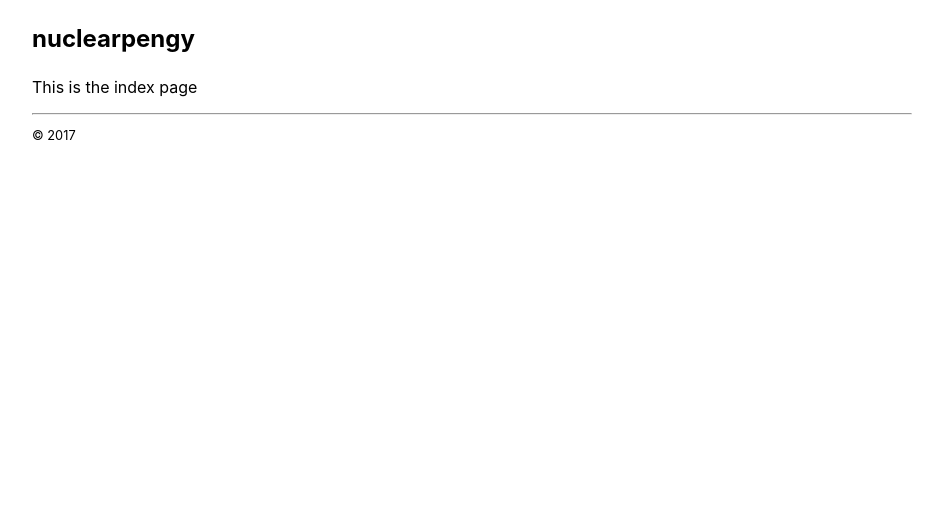
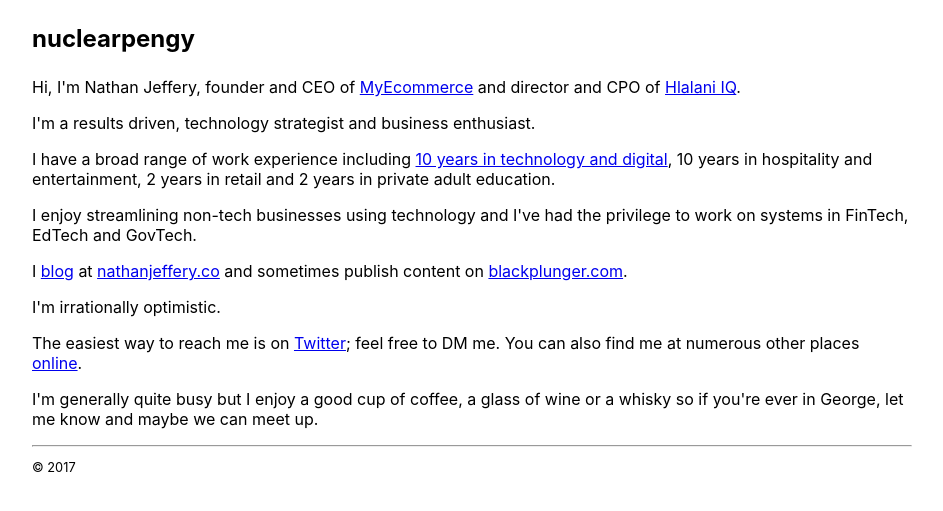
Before and after one commit to nuclearpengy/nuclearpengy.github.io, a Jekyll site: the page built from index.md, in a window 1280 px wide. Shown: the top 511 px of the page, without its empty margins (168-1111 px from the left). Built offline with Jekyll 4.4.1, drawn with Linux system fonts in a browser that asks for light colours.

Commit message:
Update index.md

```diff
--- a/index.md
+++ b/index.md
@@ -3,6 +3,12 @@ layout: default
 title: nuclearpengy - Nathan Jeffery
 ---
 
-# nuclearpengy
-
-This is the index page
+<h1>nuclearpengy</h1>
+<p>Hi, I'm Nathan Jeffery, founder and CEO of <a href="https://myecommerce.codes" target="_blank">MyEcommerce</a> and director and CPO of <a href="https://hlalani.co.za" target="_blank">Hlalani IQ</a>.</p>
+<p>I'm a results driven, technology strategist and business enthusiast.</p>
+<p>I have a broad range of work experience including <a href="https://nathanjeffery.co/2014/10/12/ten-years-on-the-web/" target="_blank">10 years in technology and digital</a>, 10 years in hospitality and entertainment, 2 years in retail and 2 years in private adult education.</p>
+<p>I enjoy streamlining non-tech businesses using technology and I've had the privilege to work on systems in FinTech, EdTech and GovTech.</p>
+<p>I <a href="https://nuclearpengy.com/blog.html">blog</a> at <a href="https://nathanjeffery.co">nathanjeffery.co</a> and sometimes publish content on <a href="https://blackplunger.com/author/nathan">blackplunger.com</a>.</p>
+<p>I'm irrationally optimistic.</p>
+<p>The easiest way to reach me is on <a href="https://twitter.com/nuclearpengy" target="_blank">Twitter</a>; feel free to DM me. You can also find me at numerous other places <a href="https://nuclearpengy.com/links.html">online</a>.</p>
+<p>I'm generally quite busy but I enjoy a good cup of coffee, a glass of wine or a whisky so if you're ever in George, let me know and maybe we can meet up.</p>
```
